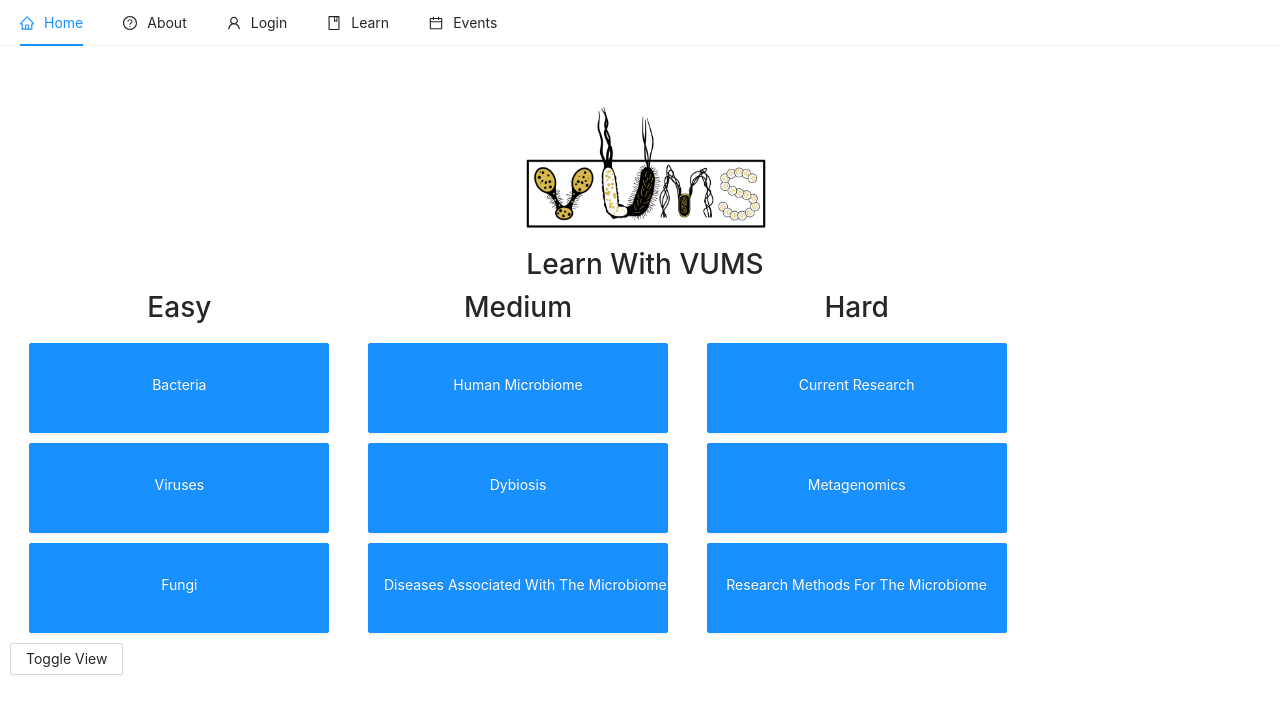
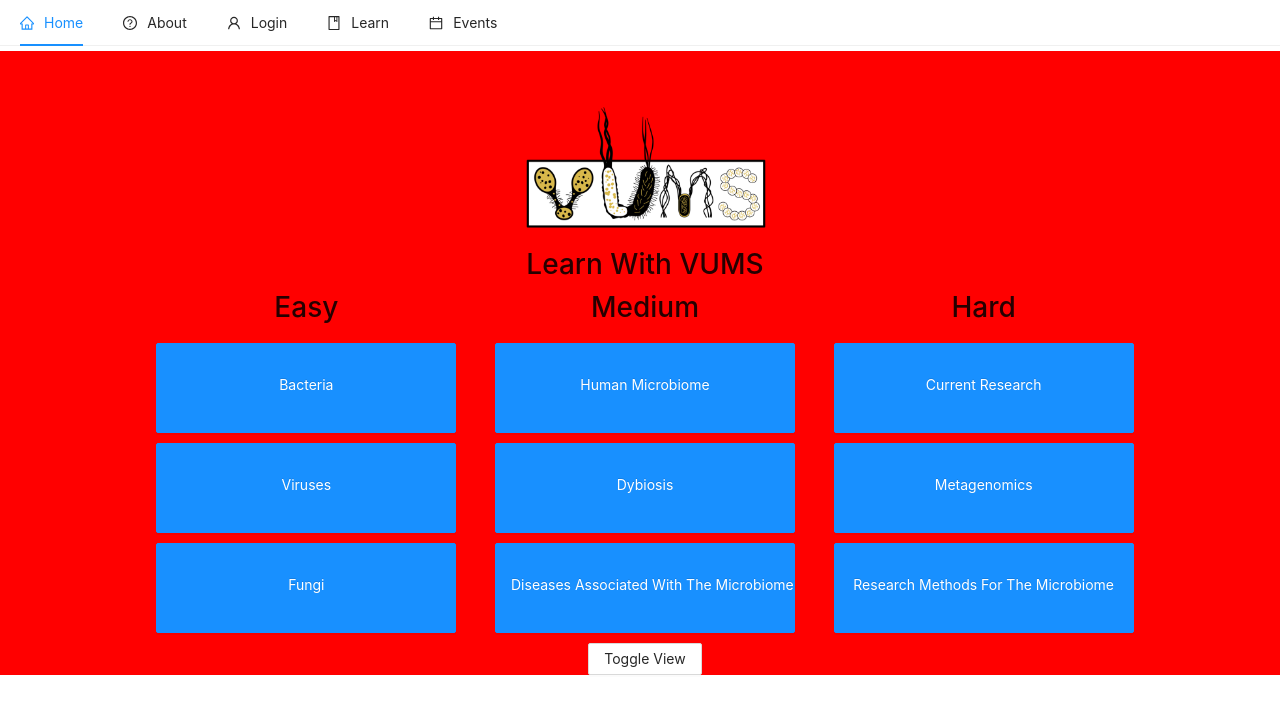
Before and after one commit to aadarshjha/kombucha, a React (Create React App) app in the folder client/: page /learn in a window 1280 px wide. Shown: the top 714 px of the page. Built offline with nearby package versions, Linux system fonts and the light colour scheme.

Commit message:
fixes off centering

```diff
--- a/client/src/views/learn/articles.css
+++ b/client/src/views/learn/articles.css
@@ -19,12 +19,12 @@
 }
 
 .test {
-    /* background-color: red;  */
+    background-color: red;
     margin-bottom: 5px;
     margin-top: 5px;
     display: flex;
     flex-direction: column;
-    justify-content: flex-start;
-    align-items: flex-start;
+    justify-content: center;
+    align-items: center;
     padding-left: 10px;
 }
--- a/client/src/views/learn/articles.tsx
+++ b/client/src/views/learn/articles.tsx
@@ -14,8 +14,6 @@ type catProps = {
 };
 
 const Articles: React.FC<catProps> = ({ articles }: catProps) => {
-  console.log(">>>");
-  console.log(articles);
   return (
     <div className="flex">
       <div className="left">
```
